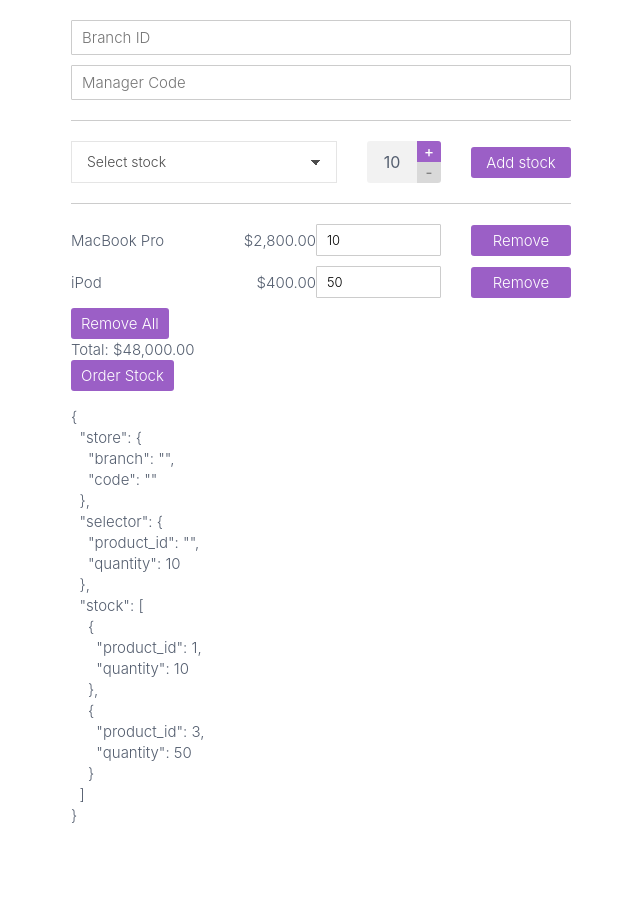
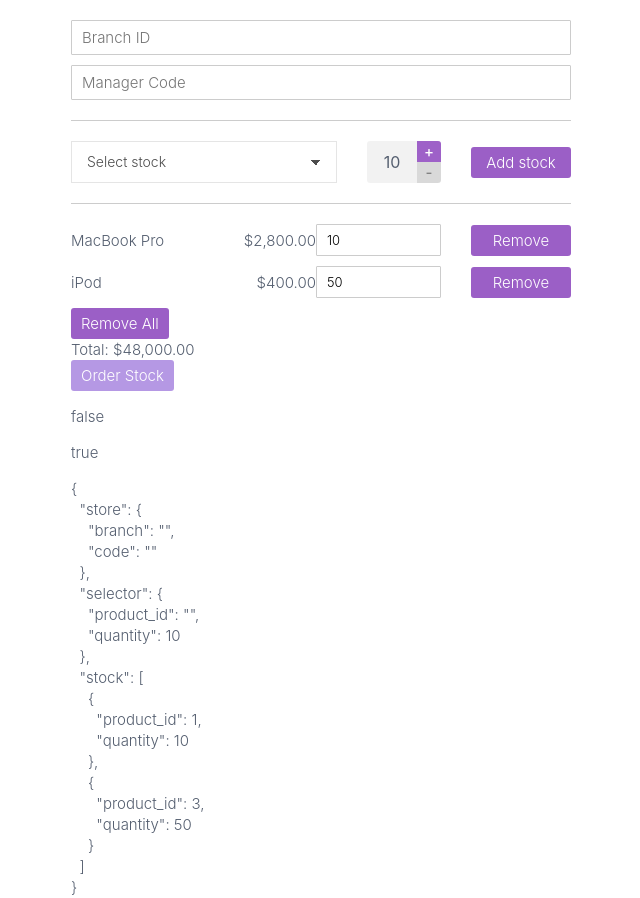
Before and after one commit to cyrilledjdj/angular-pro-src, an Angular app: page / in a window 1280 px wide. Shown: the whole page, without its empty margins (319-959 px from the left). Before the commit the page ends 826 px from the top, so only its background shows below. Built offline with nearby package versions, Linux system fonts and the light colour scheme; data requests are answered from the project's data file.

Commit message:
validators object for formControls

```diff
--- a/src/app/stock-inventory/components/stock-branch/stock-branch.component.html
+++ b/src/app/stock-inventory/components/stock-branch/stock-branch.component.html
@@ -1,6 +1,12 @@
 <div [formGroup]=parent class="stock-branch">
-    <div formGroupName=store>
-        <input type="text" placeholder="Branch ID" formControlName=branch>
-        <input type="text" placeholder="Manager Code" formControlName=code>
+  <div formGroupName=store>
+    <input type="text" placeholder="Branch ID" formControlName=branch>
+    <div class=error *ngIf="required('store.branch')">
+      Branch ID is required.
     </div>
+    <input type="text" placeholder="Manager Code" formControlName=code>
+    <div class=error *ngIf="required('store.code')">
+      Manager ID is required
+    </div>
+  </div>
 </div>
--- a/src/app/stock-inventory/components/stock-branch/stock-branch.component.ts
+++ b/src/app/stock-inventory/components/stock-branch/stock-branch.component.ts
@@ -16,4 +16,8 @@
   ngOnInit() {
   }
 
+  required(section): boolean {
+    return this.parent.get(section).hasError('required') && this.parent.get(section).touched;
+  }
+
 }
--- a/src/app/stock-inventory/containers/stock-inventory/stock-inventory.component.html
+++ b/src/app/stock-inventory/containers/stock-inventory/stock-inventory.component.html
@@ -13,5 +13,7 @@
       <button type="submit" [disabled]=form.invalid>Order Stock</button>
     </div>
   </form>
+  <pre>{{form.valid | json}}</pre>
+  <pre>{{form.invalid | json}}</pre>
   <pre>{{form.value | json}}</pre>
 </div>
--- a/src/app/stock-inventory/containers/stock-inventory/stock-inventory.component.ts
+++ b/src/app/stock-inventory/containers/stock-inventory/stock-inventory.component.ts
@@ -1,5 +1,5 @@
 import { Component, OnInit } from '@angular/core';
-import { FormArray, FormBuilder, FormGroup } from '@angular/forms';
+import { FormArray, FormBuilder, FormGroup, Validators } from '@angular/forms';
 import { Product, Item } from '../../models/product';
 import { StockInventoryService } from '../../services/stock-inventory.service';
 import { forkJoin } from 'rxjs';
@@ -17,8 +17,8 @@
 
   form: FormGroup = this.fb.group({
     store: this.fb.group({
-      branch: this.fb.control(''),
-      code: this.fb.control('')
+      branch: this.fb.control('', Validators.required),
+      code: this.fb.control('', Validators.required)
     }),
     selector: this.createStock({}),
     stock: this.fb.array([])
```
Lines whose indentation alone changed are shown as unchanged.
